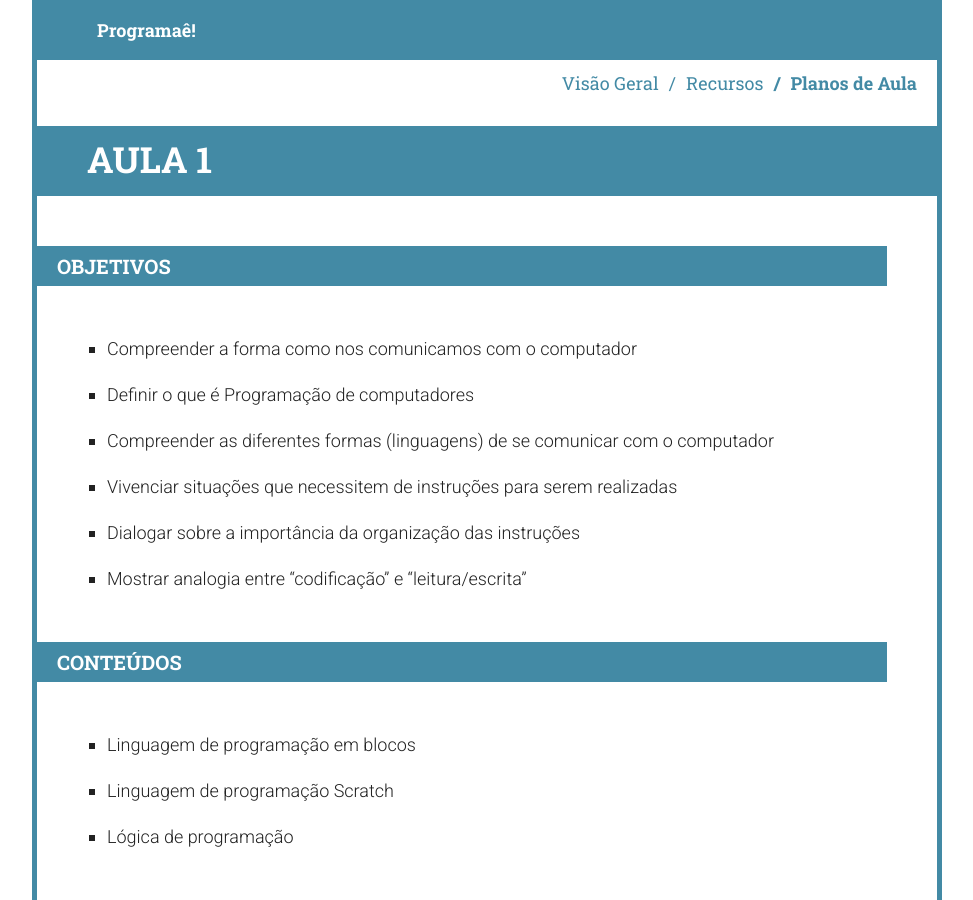
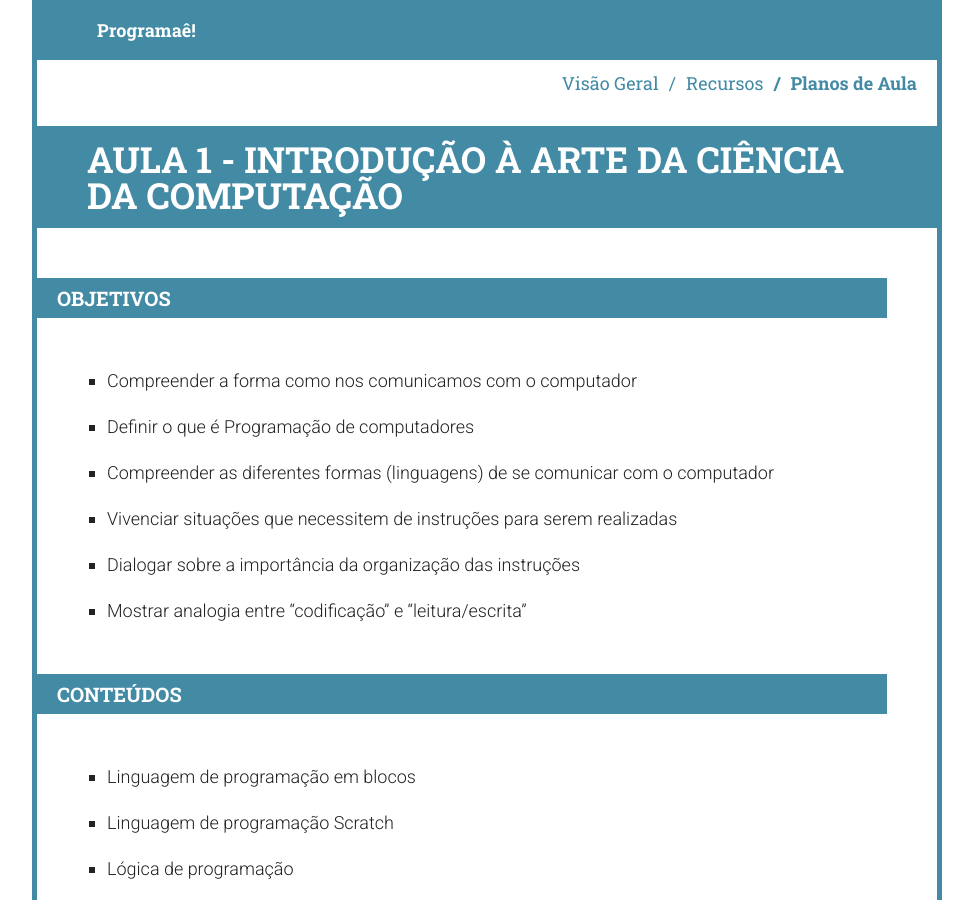
Before and after one commit to Programae/blocos, a Jekyll site: the page built from _posts/2015-01-01-aula01.md, in a window 1280 px wide and 900 px high. Shown: the whole window, without its empty margins (153-1126 px from the left). Built offline with Jekyll 4.4.1, drawn with Linux system fonts in a browser that asks for light colours; nearby versions of some CDN libraries; library files that are not in the unit come from our copies.

Commit message:
Título da aula 1

```diff
--- a/_posts/2015-01-01-aula01.md
+++ b/_posts/2015-01-01-aula01.md
@@ -1,6 +1,6 @@
 ---
 layout: post
-title: Aula 1
+title: Aula 1 - Introdução à arte da Ciência da Computação
 excerpt: ""
 tags: [scratch, codeorg, programaê, tutorial]
 ---
```
